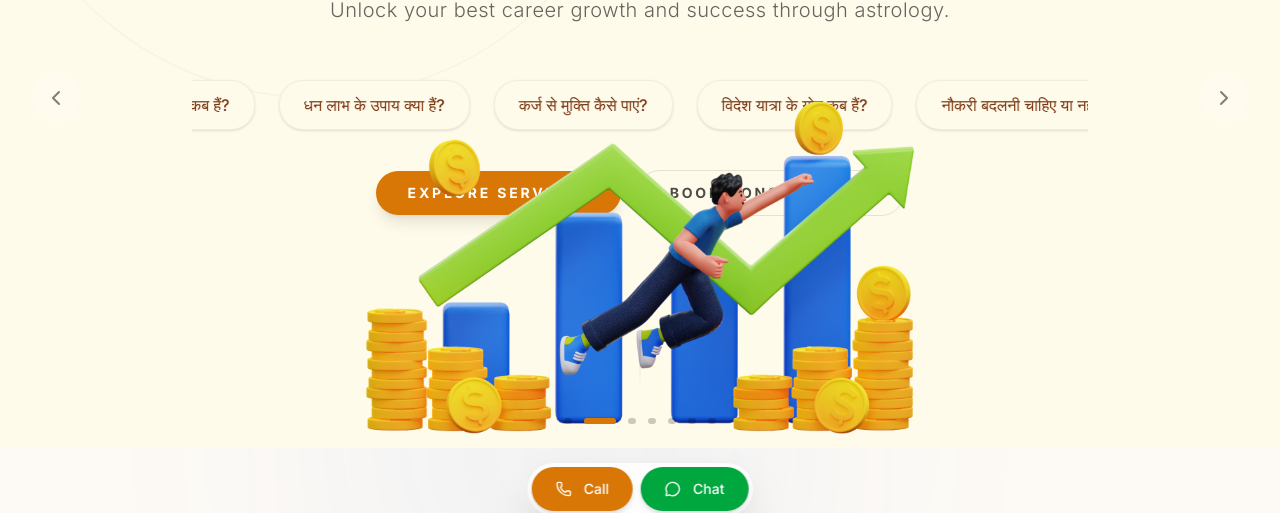
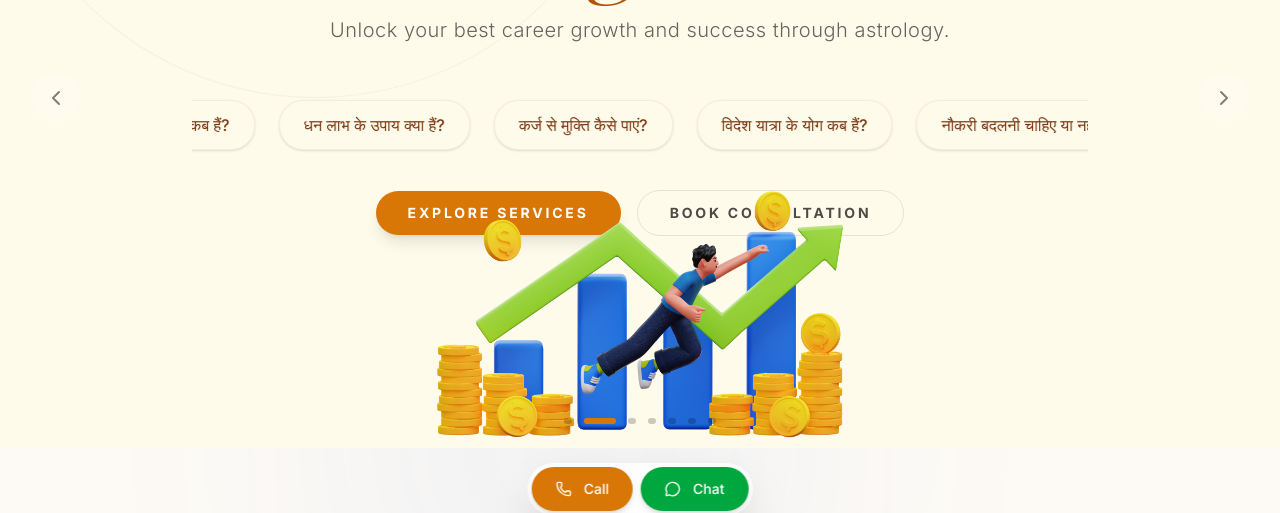
Before and after one commit to astrodarshiindia/astro-darshi, a Next.js app: page / in a window 1280 px wide. Shown: the part 252-765 px from the top of the page. Built offline with nearby package versions, Linux system fonts and the light colour scheme; no server answers; the database is empty; a web font is replaced by a local one.

Commit message:
your commit message

```diff
--- a/components/Hero.tsx
+++ b/components/Hero.tsx
@@ -239,7 +239,7 @@ export default function Hero() {
             <div key={index} className="flex-[0_0_100%] min-w-0 h-full flex items-center justify-center relative px-4">
               <div className="max-w-4xl mx-auto text-center z-10 -mt-60 md:-mt-64">
                 {/* Main Heading */}
-                <div className={`space-y-1 md:space-y-2 mb-4 md:mb-8 pt-4 md:pt-6 ${index === 0 ? 'pt-8 md:pt-12' : ''}`}>
+                <div className="space-y-1 md:space-y-2 mb-4 md:mb-8 pt-12 md:pt-16">
                   <h1 className={`text-3xl md:text-6xl lg:text-8xl font-serif leading-tight tracking-tight transition-all duration-700 ${index === selectedIndex ? 'opacity-100 translate-y-0' : 'opacity-0 translate-y-10'} ${slide.accent}`}>
                     {t(slide.title)} <br />
                     <span className={`${slide.highlightColor} italic`}>{t(slide.highlight)}</span>
@@ -301,7 +301,7 @@ export default function Hero() {
         <img
           src={slides[selectedIndex].bottomImage}
           alt="Bottom Background"
-          className="w-full max-w-xl md:max-w-2xl object-contain translate-y-0 transition-all duration-1000"
+          className="w-full max-w-xl md:max-w-2xl max-h-[200px] md:max-h-[280px] object-contain translate-y-0 transition-all duration-1000"
         />
       </div>
 
```
